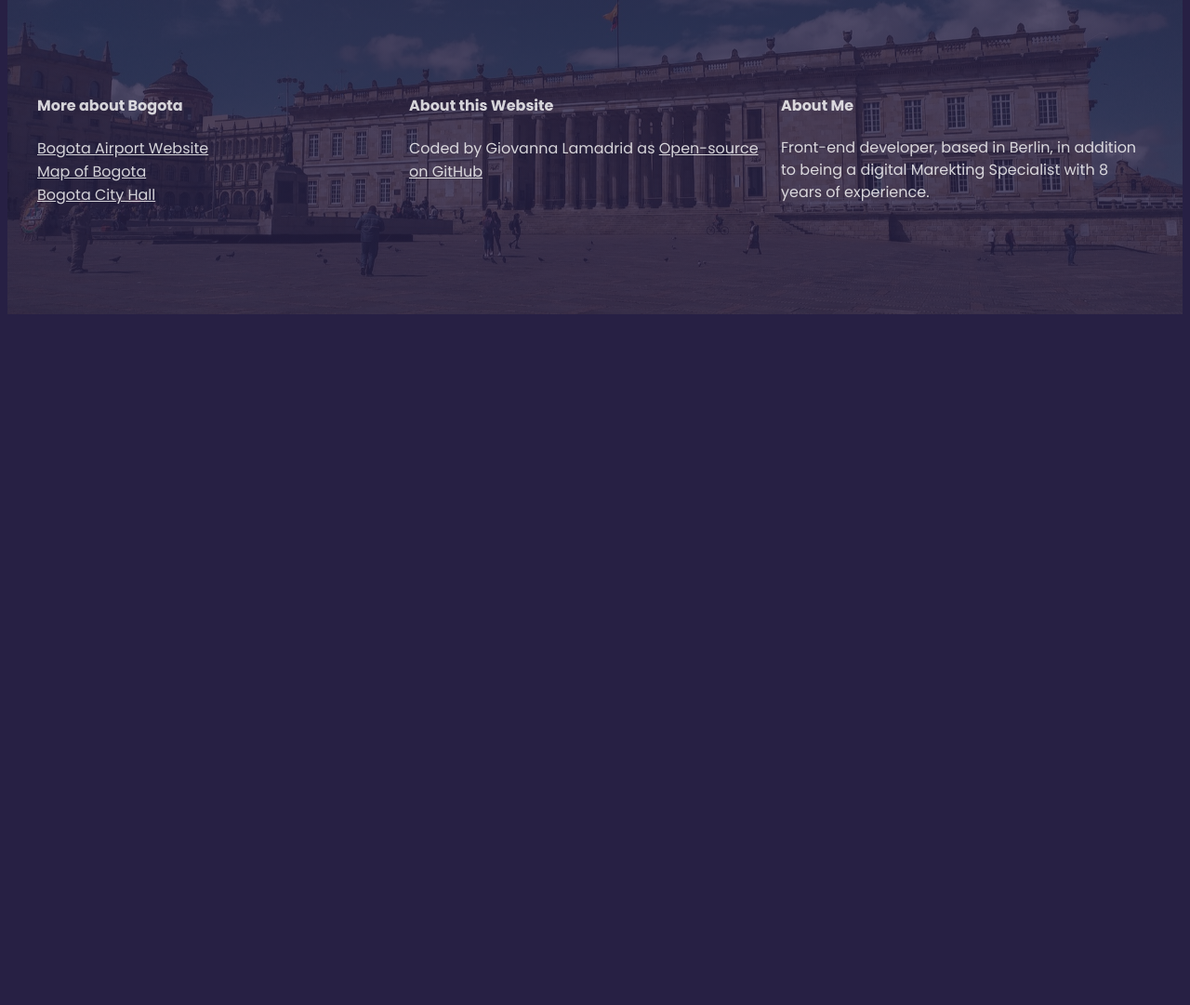
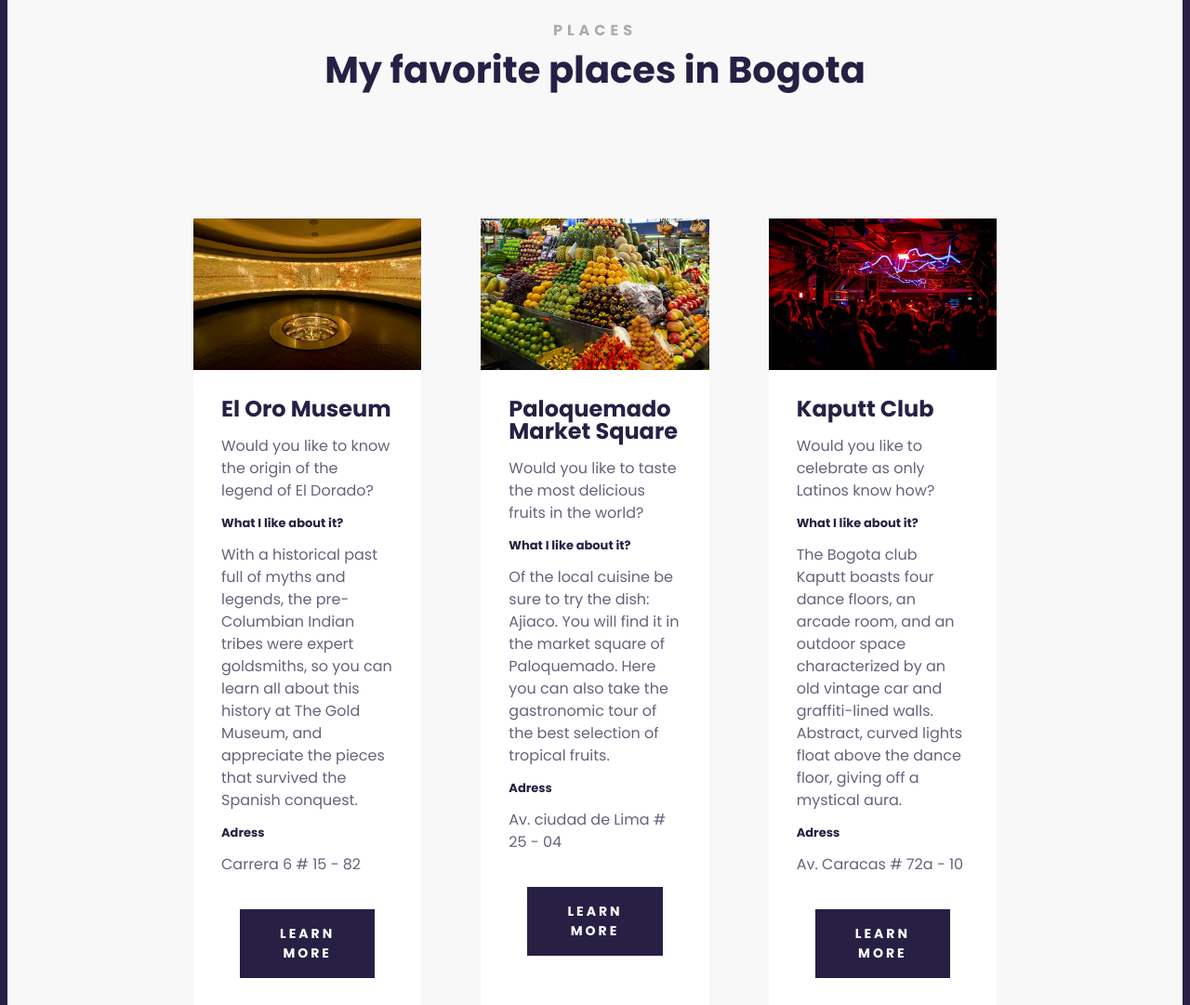
Before and after one commit to digitaleAffen/city-project, a plain HTML site: page index.html in a window 1280 px wide. Shown: the part 1392-2473 px from the top of the page at 93% size. Before the commit the page ends 1738 px from the top, so only its background shows below. Drawn offline with Linux system fonts and the light colour scheme.

Commit message:
Setup the information cards of places to visit

```diff
--- a/index.html
+++ b/index.html
@@ -34,7 +34,7 @@
     </div>
 
     <main>
-      <section class="grid">
+      <section class="grid grid-2-columns">
         <div>
           <img
             src="images/pexels-santiago-boada-7613843.jpg"
@@ -70,6 +70,110 @@
               <strong>Population:</strong> 8 million People
             </li>
           </ul>
+        </div>
+      </section>
+
+      <section class="secondary">
+        <h3 class="text-center">PLACES</h3>
+        <h2 class="text-center">My favorite places in Bogota</h2>
+
+        <div class="grid grid-3-columns">
+          <div class="card">
+            <div class="card-header">
+              <img
+                src="images/museo-del-oro.jpg"
+                alt="museo del oro"
+                class="img-responsive"
+              />
+            </div>
+            <div class="card-body">
+              <h4>El Oro Museum</h4>
+              <p>
+                Would you like to know the origin of the legend of El Dorado?
+              </p>
+              <h5>What I like about it?</h5>
+              <p>
+                With a historical past full of myths and legends, the
+                pre-Columbian Indian tribes were expert goldsmiths, so you can
+                learn all about this history at The Gold Museum, and appreciate
+                the pieces that survived the Spanish conquest.
+              </p>
+              <h5>Adress</h5>
+              <p>Carrera 6 # 15 - 82</p>
+              <div class="card-footer">
+                <a
+                  href="https://goo.gl/maps/KBBEQvvTZc9izPKC7"
+                  class="button"
+                  target="_blank"
+                  >Learn More</a
+                >
+              </div>
+            </div>
+          </div>
+
+          <div class="card">
+            <div class="card-header">
+              <img
+                src="images/plaza-de-mercado-de-paloquemao.jpg"
+                alt="Paloquemado market place"
+                class="img-responsive"
+              />
+            </div>
+            <div class="card-body">
+              <h4>Paloquemado Market Square</h4>
+              <p>
+                Would you like to taste the most delicious fruits in the world?
+              </p>
+              <h5>What I like about it?</h5>
+              <p>
+                Of the local cuisine be sure to try the dish: Ajiaco. You will
+                find it in the market square of Paloquemado. Here you can also
+                take the gastronomic tour of the best selection of tropical
+                fruits.
+              </p>
+              <h5>Adress</h5>
+              <p>Av. ciudad de Lima # 25 - 04</p>
+              <div class="card-footer">
+                <a
+                  href="https://goo.gl/maps/kDrYj7GYoyMTMbPc9"
+                  class="button"
+                  target="_blank"
+                  >Learn More</a
+                >
+              </div>
+            </div>
+          </div>
+
+          <div class="card">
+            <div class="card-header">
+              <img
+                src="images/kaputt-club.webp"
+                alt="kaputt club"
+                class="img-responsive"
+              />
+            </div>
+            <div class="card-body">
+              <h4>Kaputt Club</h4>
+              <p>Would you like to celebrate as only Latinos know how?</p>
+              <h5>What I like about it?</h5>
+              <p>
+                The Bogota club Kaputt boasts four dance floors, an arcade room,
+                and an outdoor space characterized by an old vintage car and
+                graffiti-lined walls. Abstract, curved lights float above the
+                dance floor, giving off a mystical aura.
+              </p>
+              <h5>Adress</h5>
+              <p>Av. Caracas # 72a - 10</p>
+              <div class="card-footer">
+                <a
+                  href="https://goo.gl/maps/Z93wnLP7EbsEfvvn7"
+                  class="button"
+                  target="_blank"
+                  >Learn More</a
+                >
+              </div>
+            </div>
+          </div>
         </div>
       </section>
     </main>
--- a/src/style.css
+++ b/src/style.css
@@ -11,6 +11,7 @@ body {
 header {
   background-image: linear-gradient(rgba(0, 0, 0, 0.4), rgba(0, 0, 0, 0.2)),
     url("../images/background-bogota.jpg");
+  background-repeat: no-repeat;
   background-size: cover;
   color: white;
   width: 100%;
@@ -77,6 +78,22 @@ main h3 {
   opacity: 0.3;
 }
 
+main h4 {
+  font-weight: 700;
+  font-size: 24px;
+  line-height: 1;
+  color: #272044;
+  margin: 0;
+}
+
+main h5 {
+  font-weight: 700;
+  font-size: 13px;
+  line-height: 1;
+  color: #272044;
+  margin: 0;
+}
+
 main ul {
   padding: 0;
 }
@@ -100,20 +117,64 @@ main p {
   opacity: 0.7;
 }
 
-main .grid {
+.grid {
   display: grid;
-  grid-template-columns: 1fr 1fr;
   grid-gap: 64px;
+  padding: 100px;
+}
+
+.grid-2-columns {
+  grid-template-columns: repeat(2, 1fr);
+}
+
+.grid-3-columns {
+  grid-template-columns: 1fr 1fr 1fr;
+}
+
+.card {
+  background: white;
+  margin: 30px 0;
+}
+
+.card-body {
+  padding: 30px;
+}
+
+.card-footer {
+  padding: 20px;
 }
 
 section {
-  max-width: 1200px;
+  max-width: 100%;
   margin: 0 auto;
-  padding: 100px 0;
+  padding: 100px;
+}
+
+.secondary {
+  background: #f8f8f8;
 }
 
 .img-responsive {
   max-width: 100%;
+  display: block;
+}
+
+.text-center {
+  text-align: center;
+}
+
+.button {
+  background: #272044;
+  display: block;
+  color: white;
+  font-weight: 700;
+  font-size: 14px;
+  line-height: 21xp;
+  text-align: center;
+  letter-spacing: 3px;
+  text-transform: uppercase;
+  padding: 16px;
+  text-decoration: none;
 }
 
 footer {
```
